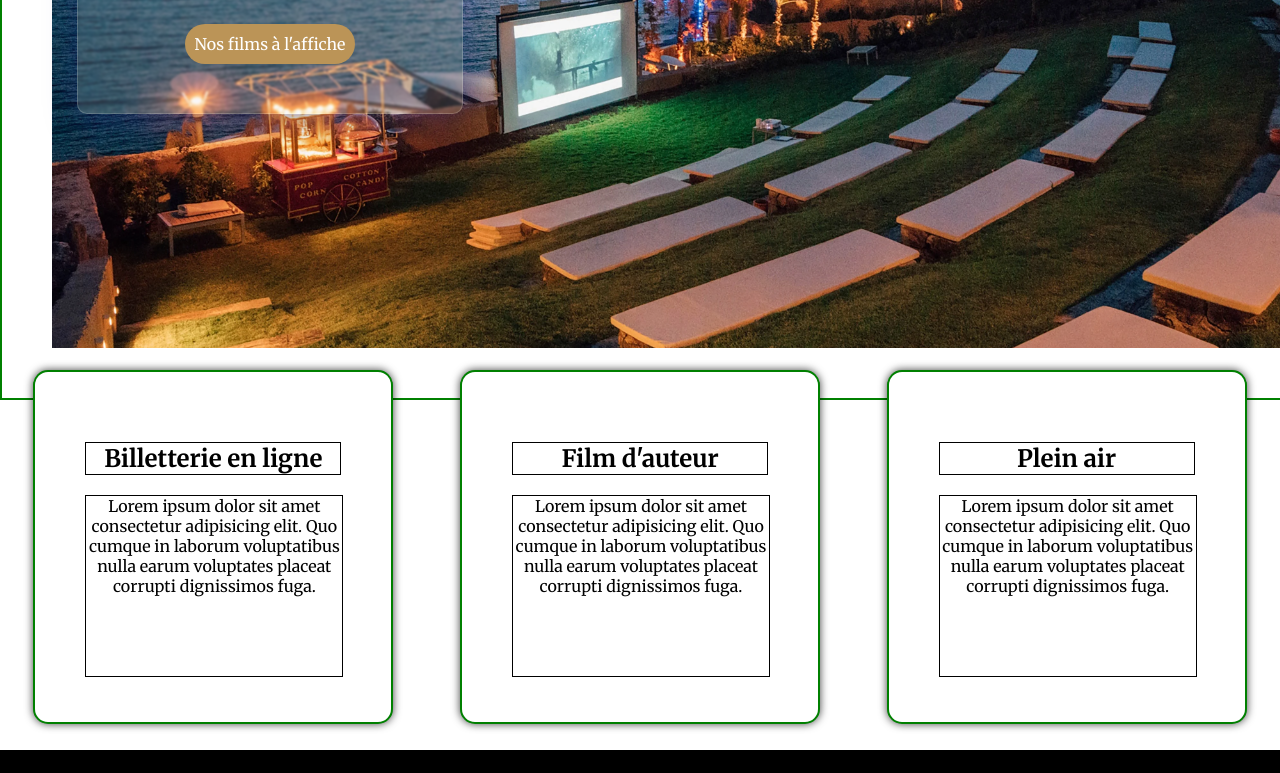
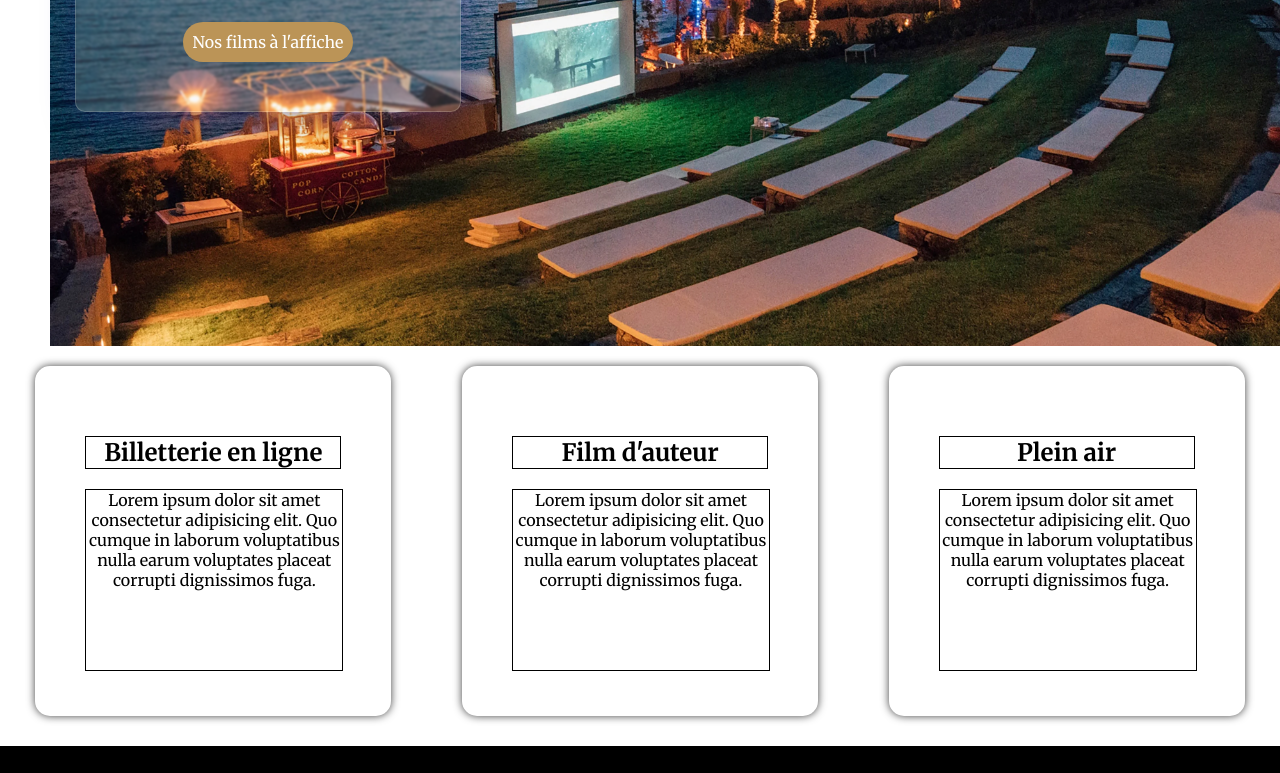
Before and after one commit to Herve-Dev/P3_les_films_de_plein_air, a website: page index.html in a window 1280 px wide. Shown: the part 381-1154 px from the top of the page. Drawn offline with Linux system fonts and the light colour scheme; a web font is replaced by a local one.

Commit message:
add style section

```diff
--- a/Sass/components/_section-contact.scss
+++ b/Sass/components/_section-contact.scss
@@ -1,5 +1,5 @@
 section {
-    border: solid 2px green;
+    //border: solid 2px green;
     width: 50%;
     padding: 50px;
 }
```
Also changed, not shown: style/style.css, 1 other file.
